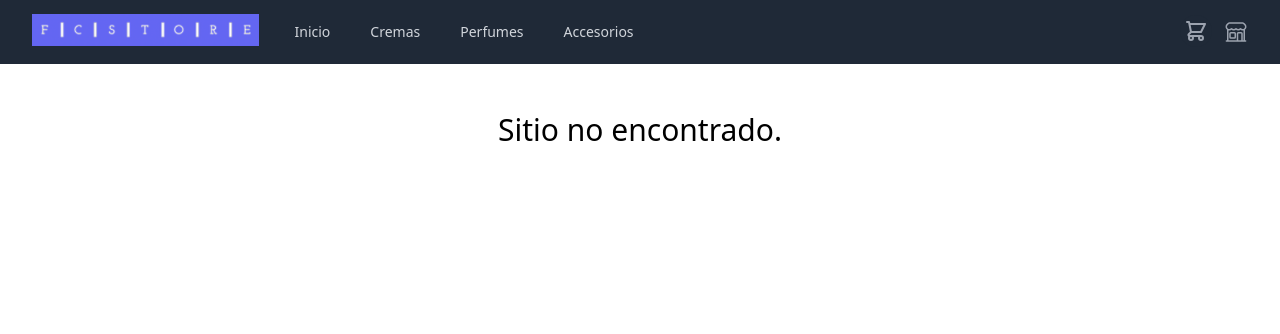
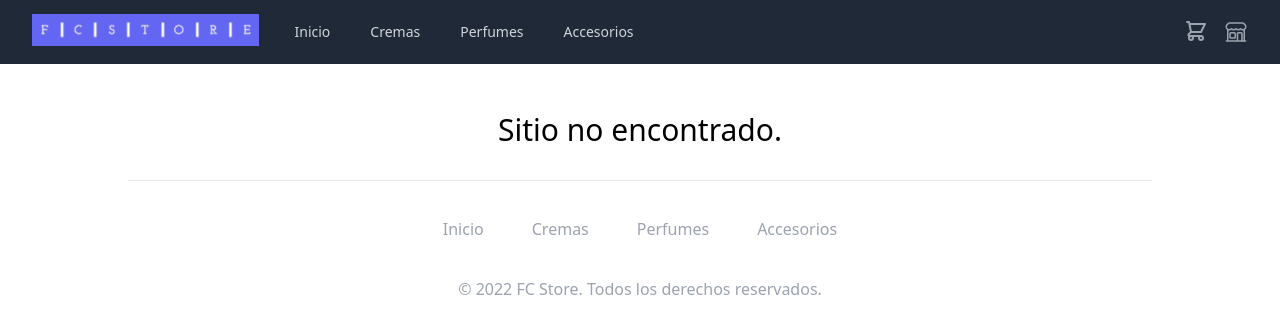
Before and after one commit to CiroFerrari/Coder-React-FCStore, a React (Create React App) app: page /adminAddProduct in a window 1280 px wide. Shown: the top 334 px of the page. Built offline with nearby package versions, Linux system fonts and the light colour scheme.

Commit message:
Footer added

```diff
--- a/src/App.css
+++ b/src/App.css
@@ -4,6 +4,12 @@
 
 body {
   height: 100vh;
+  display: flex;
+  flex-direction: column;
+}
+
+#root, .App {
+  min-height: 100vh;
   display: flex;
   flex-direction: column;
 }
--- a/src/App.js
+++ b/src/App.js
@@ -12,6 +12,7 @@ import React, {useContext} from "react";
 import {AdminContext} from "./components/AdminContext";
 import AdminDeleteProduct from "./components/AdminDeleteProduct";
 import AdminOrders from "./components/AdminOrders";
+import Footer from "./components/Footer";
 
 function App() {
   const adminContext = useContext(AdminContext);
@@ -32,6 +33,7 @@ function App() {
           {adminContext.admin && <Route path="/adminOrders" element={<AdminOrders/>}/>}
           <Route path="/*" element={<h1 className="text-3xl mt-12">Sitio no encontrado.</h1>}/>
         </Routes>
+        <Footer />
       </div>
   );
 }
--- a/src/components/AdminAddProduct.js
+++ b/src/components/AdminAddProduct.js
@@ -17,7 +17,7 @@ export default function AdminAddProduct() {
   const [productBrand, setProductBrand] = useState("")
   const [productMin, setProductMin] = useState(1)
   const [productStock, setProductStock] = useState(0)
-  const [productCategory, setProductCategory] = useState("seleccionar")
+  const [productCategory, setProductCategory] = useState("cremas")
   const [productDescription, setProductDescription] = useState("")
   const [productHigh, setProductHigh] = useState("")
 
@@ -55,6 +55,10 @@ export default function AdminAddProduct() {
     addProductInFirebase()
       .then(result => swal('Su producto se ha agregado con éxito con la siguiente identificación:\n\n' + result.id))
       .catch(err => console.log(err))
+
+    setTimeout(() => {
+      navigate("/");
+    }, "5000")
   }
 
   return (
@@ -190,7 +194,7 @@ export default function AdminAddProduct() {
                           Categoría del producto:
                         </label>
                         <select onChange={(event) => setProductCategory(event.target.value)} className="px-2 py-1 mt-1 focus:ring-indigo-500 focus:border-indigo-500 block w-full shadow-sm sm:text-sm border-gray-300 rounded-md" aria-label="Default select example">
-                          <option defaultValue='seleccionar' >Seleccionar categoría</option>
+                          <option defaultValue='cremas' >Seleccionar categoría</option>
                           <option value='cremas' >Cremas</option>
                           <option value='perfumes'>Perfumes</option>
                           <option value='accesorios'>Accesorios</option>
--- a/src/components/AdminDeleteProduct.js
+++ b/src/components/AdminDeleteProduct.js
@@ -47,6 +47,10 @@ export default function AdminDeleteProduct() {
     deleteProductInFirebase()
       .then(result => swal("Se ha eliminado correctamente el producto con el ID:\n\n" + result))
       .catch(err => console.log(err))
+
+    setTimeout(() => {
+      navigate("/");
+    }, "5000")
   }
 
   return (
@@ -108,13 +112,6 @@ export default function AdminDeleteProduct() {
                           Descripción del producto: {productDescription}
                         </p>
                       </div>
-                      <div className="col-span-6 sm:col-span-3 mt-3">
-                        <p
-                          className="text-start px-2 py-1 mt-1 focus:ring-indigo-500 focus:border-indigo-500 block w-full shadow-sm sm:text-sm border-gray-300 rounded-md"
-                        >
-                          Imagen del producto: {productImageSrc}
-                        </p>
-                      </div>
                       <div className="mt-3 w-full px-4 py-3 bg-gray-50 text-center sm:px-6">
                         <button
                           className="inline-flex justify-center py-2 px-4 border border-transparent shadow-sm text-sm font-medium rounded-md text-white bg-indigo-600 hover:bg-indigo-700 focus:outline-none focus:ring-2 focus:ring-offset-2 focus:ring-indigo-500"
--- a/src/components/AdminOrders.js
+++ b/src/components/AdminOrders.js
@@ -25,9 +25,9 @@ export default function AdminOrders() {
 
   return (
     <div className=''>
-      <h1 className="text-3xl mt-12">Órdenes de compra</h1>
+      <h1 className="text-3xl mt-8 mb-8">Órdenes de compra</h1>
       {orders.map(order =>
-        <div className='text-left px-4 my-4 border-y border-gray-200 py-2 mx-8' key={order.id}>
+        <div className='text-left px-4 my-4 border-t border-gray-200 py-2 pt-4 mx-8' key={order.id}>
           <p><span className='text-xl mt-4'>Orden ID:</span> {order.id}</p>
           <p className='text-xl mt-4'>Comprador:</p>
           <p>Nombre y apellido: {order.buyer.name} {order.buyer.lastName}</p>
--- /dev/null
+++ b/src/components/Footer.js
@@ -0,0 +1,17 @@
+import {Link} from "react-router-dom";
+
+
+export default function Footer() {
+
+  return(
+    <div className='py-4 text-gray-400 border-t border-gray-200 w-4/5 mx-auto max-w-[1024px] mt-8'>
+      <div className='my-2 flex flex-col md:flex-row justify-center align-middle'>
+        <Link className='mx-4 my-2 hover:bg-gray-100 px-2 py-1 rounded' to='/'>Inicio</Link>
+        <Link className='mx-4 my-2 hover:bg-gray-100 px-2 py-1 rounded' to='/category/cremas'>Cremas</Link>
+        <Link className='mx-4 my-2 hover:bg-gray-100 px-2 py-1 rounded' to='/category/perfumes'>Perfumes</Link>
+        <Link className='mx-4 my-2 hover:bg-gray-100 px-2 py-1 rounded' to='/category/accesorios'>Accesorios</Link>
+      </div>
+      <p className='mx-4 my-4 mt-6'>© 2022 FC Store. Todos los derechos reservados.</p>
+    </div>
+  )
+}
--- /dev/null
+++ b/src/components/Hero.js
@@ -0,0 +1,15 @@
+/* This example requires Tailwind CSS v2.0+ */
+export default function Hero() {
+  return (
+    <div className="bg-gray-50 w-full">
+      <div className="mx-auto max-w-7xl py-12 px-4 sm:px-6 lg:flex lg:items-center lg:justify-between lg:py-16 lg:px-8">
+        <h2 className="text-3xl font-bold tracking-tight text-gray-900 sm:text-4xl text-left">
+          <span className="block">Comienza hoy</span>
+          <span className="block text-indigo-600">El camino de tu belleza.</span>
+        </h2>
+        <div className="mt-8 flex lg:mt-0 lg:flex-shrink-0">
+        </div>
+      </div>
+    </div>
+  )
+}
--- a/src/components/ItemCountDetail.js
+++ b/src/components/ItemCountDetail.js
@@ -48,9 +48,9 @@ export default function ItemCountDetail({item}) {
       </Link>
       :
     compra === false ?
-      <div className="flex  flex-col sm:flex-row items-center gap-8 w-full">
+      <div className="flex  flex-col sm:flex-row items-center gap-8 w-full lg:flex-col xl:flex-row">
         <div
-          className="flex justify-between items-center px-4 py-1 border-indigo-600 border-2 rounded-md w-full sm:w-1/3 hover:bg-gray-50">
+          className="flex justify-between items-center px-4 py-1 border-indigo-600 border-2 rounded-md w-full sm:w-1/3 lg:w-full xl:w-1/3 hover:bg-gray-50">
           <button className="mr-5 px-4 py-1.5 hover:bg-indigo-100" onClick={decrement}>-</button>
           {countDetail}
           <button className="ml-5 px-4 py-1.5 hover:bg-indigo-100" onClick={increment}>+</button>
--- a/src/components/ItemListContainer.js
+++ b/src/components/ItemListContainer.js
@@ -2,6 +2,7 @@ import React, {useState, useEffect} from "react";
 import ItemList from "./ItemList";
 import {useParams} from "react-router-dom";
 import { firestoreFetch } from '../utils/firebaseConfig'
+import Hero from "./Hero";
 
 export default function ItemListContainer(props) {
 
@@ -15,8 +16,8 @@ export default function ItemListContainer(props) {
   }, [id])
 
   return (
-    <div className="div-construction pt-0 min-h-[90vh] flex flex-col justify-start items-center">
-      <h1 className="text-3xl mt-12">{props.greetings}</h1>
+    <div className="div-construction pt-0 flex flex-col justify-start items-center">
+      <Hero />
       {
         products.length > 0 ?
         <ItemList items={products}/>
--- a/src/components/NavBar.js
+++ b/src/components/NavBar.js
@@ -4,7 +4,7 @@ import { Disclosure, Menu, Transition } from '@headlessui/react'
 import {MenuIcon, XIcon} from '@heroicons/react/outline'
 import Logo from '../assets/LogoFCStore.png'
 import CartWidget from "./CartWidget";
-import {Link} from "react-router-dom";
+import {Link, useNavigate} from "react-router-dom";
 import {AdminContext} from "./AdminContext";
 
 const navigation = [
@@ -21,6 +21,12 @@ function classNames(...classes) {
 export default function NavBar() {
 
   const adminContext = useContext(AdminContext);
+  const navigate = useNavigate()
+
+  const signOut = () => {
+    adminContext.adminOffline()
+    navigate('/')
+  }
 
   return (
     <Disclosure as="nav" className="bg-gray-800">
@@ -161,7 +167,7 @@ export default function NavBar() {
                     <Menu.Item>
                       {({ active }) => (
                         <button
-                          onClick={adminContext.adminOffline}
+                          onClick={signOut}
                           href=""
                           className={classNames(active ? 'bg-gray-100' : '', 'w-full block px-4 py-2 text-sm text-gray-700')}
                         >
```
